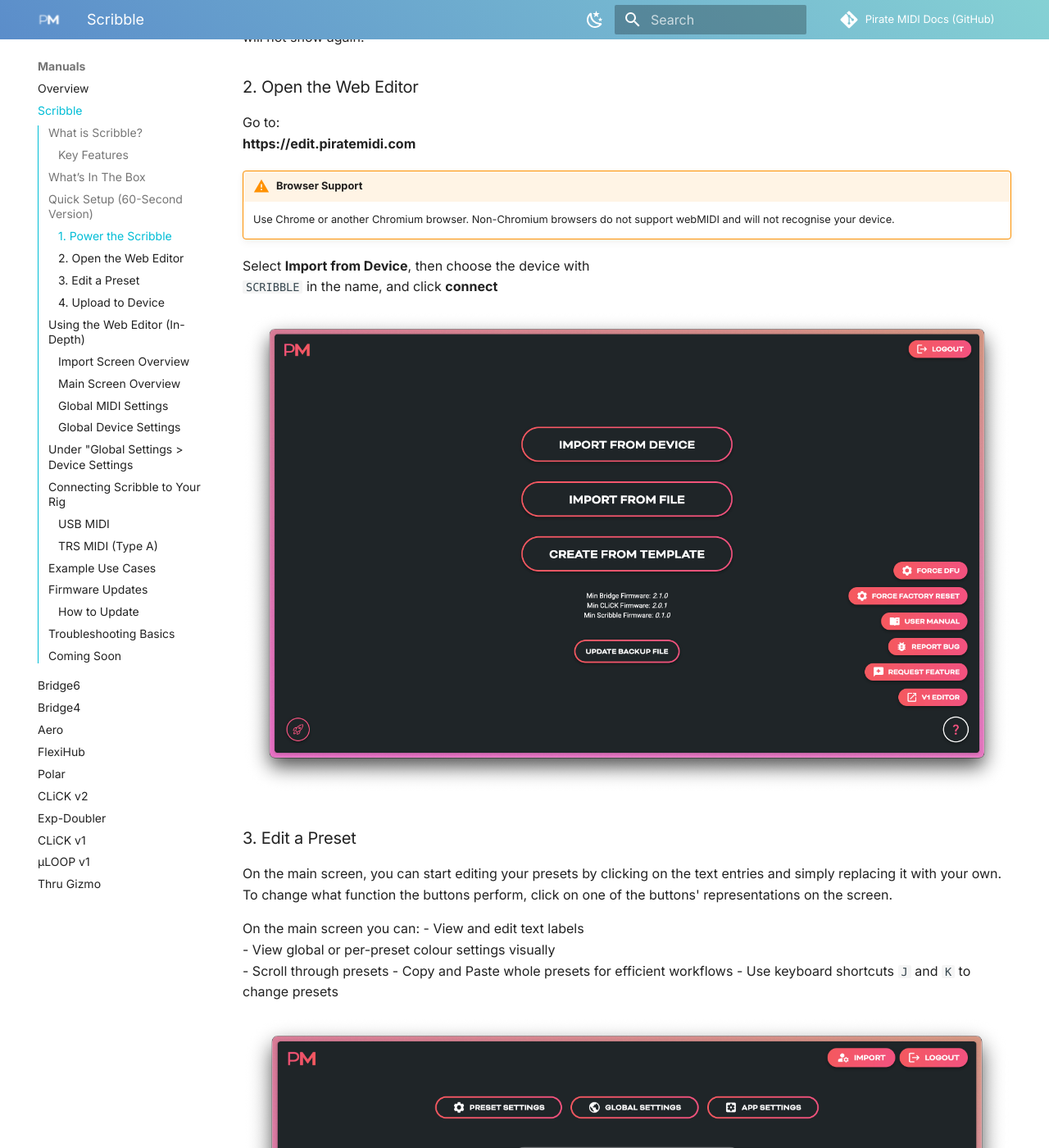
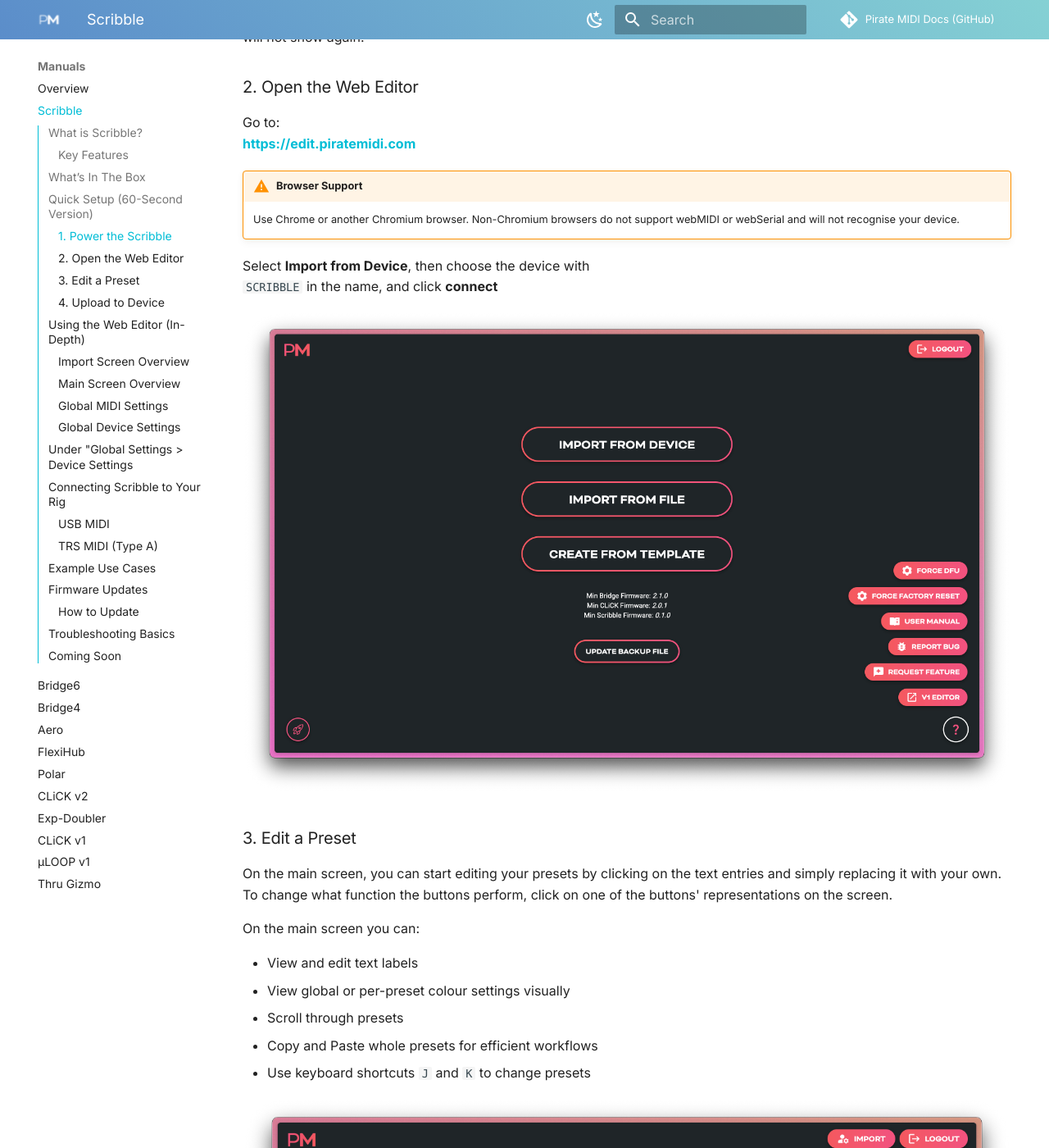
Before and after one commit to Pirate-MIDI/pirate-midi-docs, an MkDocs documentation site: the page built from docs/manuals/scribble/index.md, in a window 1280 px wide and 1400 px high, scrolled down 1970 px. Shown: the whole window at 82% size. Built offline with MkDocs 1.6.1 and Material for MkDocs 9.7.7, drawn with Linux system fonts in a browser that asks for light colours; some web fonts are replaced; comment, search, counter and statistics services are not loaded; some of the changed text lies outside the part shown.

Commit message:
Update index.md

```diff
--- a/docs/manuals/scribble/index.md
+++ b/docs/manuals/scribble/index.md
@@ -13,11 +13,11 @@
 
 It shows **text labels**, **preset numbers**, **MIDI clock data**, and **connection status** received over MIDI or inherent in the device itself.
 
-Onboard buttons can be used to send preset change commands, or any other set of custom MIDI messages you wish to send.
+- Onboard buttons can be used to send preset change commands, or any other set of custom MIDI messages you wish to send.
 
-MIDI clock can be received and passed on thru the Scribble, or Scribble can generate its own MIDI clock to send to your MIDI devices.
+- MIDI clock can be received and passed on thru the Scribble, or Scribble can generate its own MIDI clock to send to your MIDI devices.
 
-All configuration happens in the [**Pirate MIDI Web Editor**](https://edit.piratemidi.com) — nothing is configured directly on the hardware.
+- All configuration happens in the [**Pirate MIDI Web Editor**](https://edit.piratemidi.com) — nothing is configured directly on the hardware.
 
 !!! example "PRE-LAUNCH USERS"
     During beta testing, please use the [**development web editor**](https://pm-edit-dev.web.app).
@@ -49,10 +49,10 @@
 
 ### 2. Open the Web Editor
 Go to:
-**https://edit.piratemidi.com**
+[**https://edit.piratemidi.com**](https://edit.piratemidi.com)
 
 !!! warning "Browser Support"
-    Use Chrome or another Chromium browser. Non-Chromium browsers do not support webMIDI and will not recognise your device.
+    Use Chrome or another Chromium browser. Non-Chromium browsers do not support webMIDI or webSerial and will not recognise your device.
 
 Select **Import from Device**, then choose the device with
 `SCRIBBLE` in the name, and click **connect**
@@ -64,6 +64,7 @@
 To change what function the buttons perform, click on one of the buttons' representations on the screen.
 
 On the main screen you can:
+
 - View and edit text labels
 - View global or per-preset colour settings visually
 - Scroll through presets
@@ -84,6 +85,8 @@
 - **Import from Device** — connect your device by USB and import all its configuration
 - **Import from File** — use a Pirate MIDI .json config file to load a configuration (backups, alternate configs etc.)
 - **Create from Template** — use pre-made configs including blank, factory default, and brand or device starting templates from Pirate MIDI
+
+![Web Editor Import Page](../../assets/ScribbleImages/editor-import-page.png)
 
 ---
 
```
Also changed, not shown: other parts of docs/manuals/scribble/index.md (+1 -1 lines).
